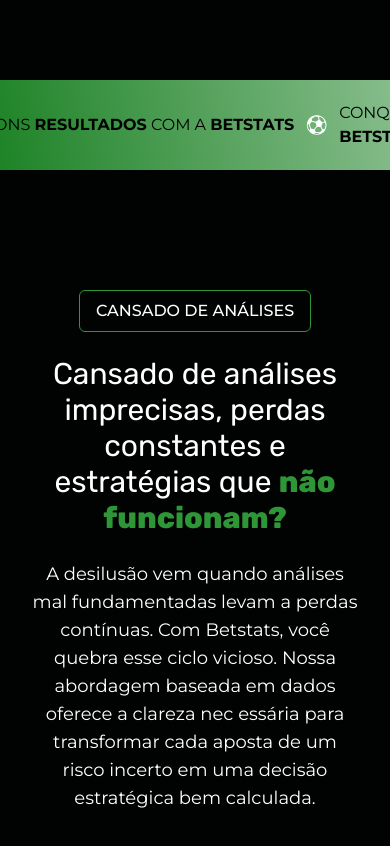
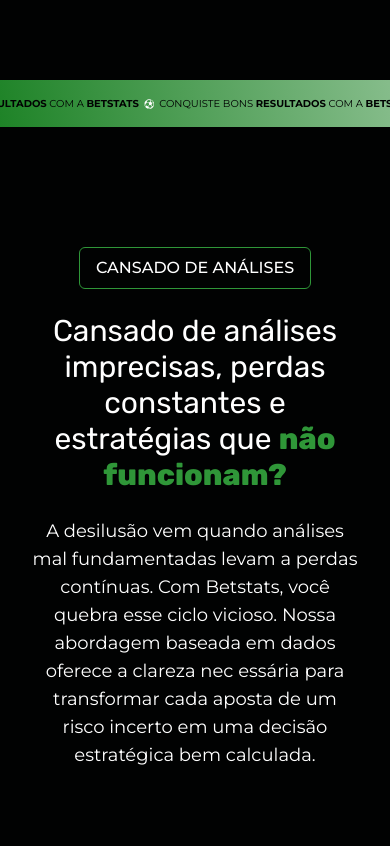
Before and after one commit to PauloMendees/betstats-lp, a Next.js app: page / in a window 390 px wide. Shown: the part 1080-1926 px from the top of the page. Built offline with nearby package versions, Linux system fonts and the light colour scheme.

Commit message:
feat: green range mobile version

```diff
--- a/src/layout/GreenRange/index.tsx
+++ b/src/layout/GreenRange/index.tsx
@@ -1,19 +1,23 @@
+'use client';
 import { FootballBall } from '@/assets/brand/FootballBall';
+import { useScreenDetector } from '@/hooks/useScreenDetector';
 
 const RepeatContent = () => {
+  const { isMobile } = useScreenDetector();
+
   return (
-    <div className="flex items-center gap-3 min-w-fit">
-      <span className="text-bg-main">
+    <div className="flex items-center gap-[5px] md:gap-3 min-w-fit">
+      <span className="text-bg-main md:text-base text-[10px]">
         CONQUISTE BONS <b>RESULTADOS</b> COM A <b>BETSTATS</b>
       </span>
-      <FootballBall />
+      <FootballBall width={isMobile ? '10.3' : undefined} height={isMobile ? '10.28' : undefined} />
     </div>
   );
 };
 
 export const GreenRange = () => {
   return (
-    <div className="bg-green-gradient w-full h-[90px] flex items-center gap-3 overflow-hidden">
+    <div className="bg-green-gradient w-full h-[47px] md:h-[90px] flex items-center gap-[5px] md:gap-3 overflow-hidden">
       <div className="ml-[-120px] min-w-fit">
         <RepeatContent />
       </div>
```
Also changed, not shown: src/assets/brand/FootballBall.tsx (+8 -2 lines).
